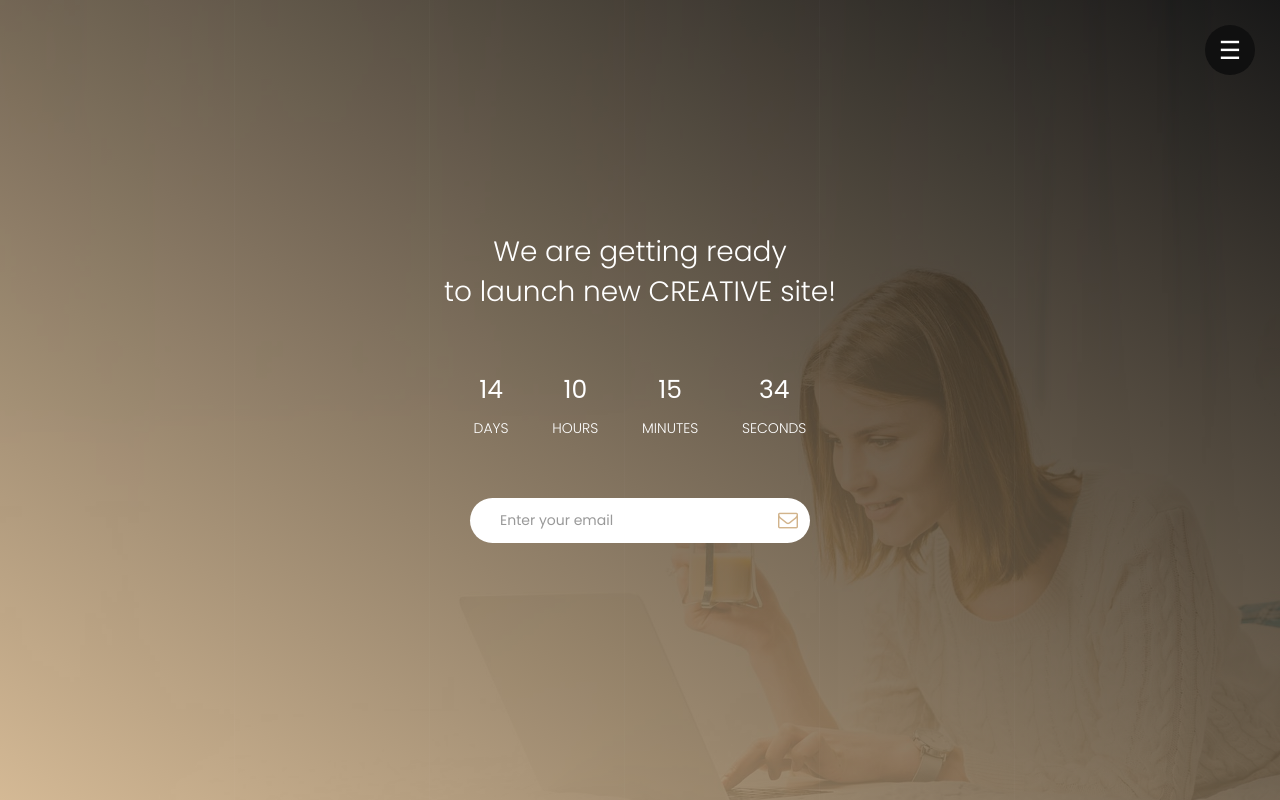
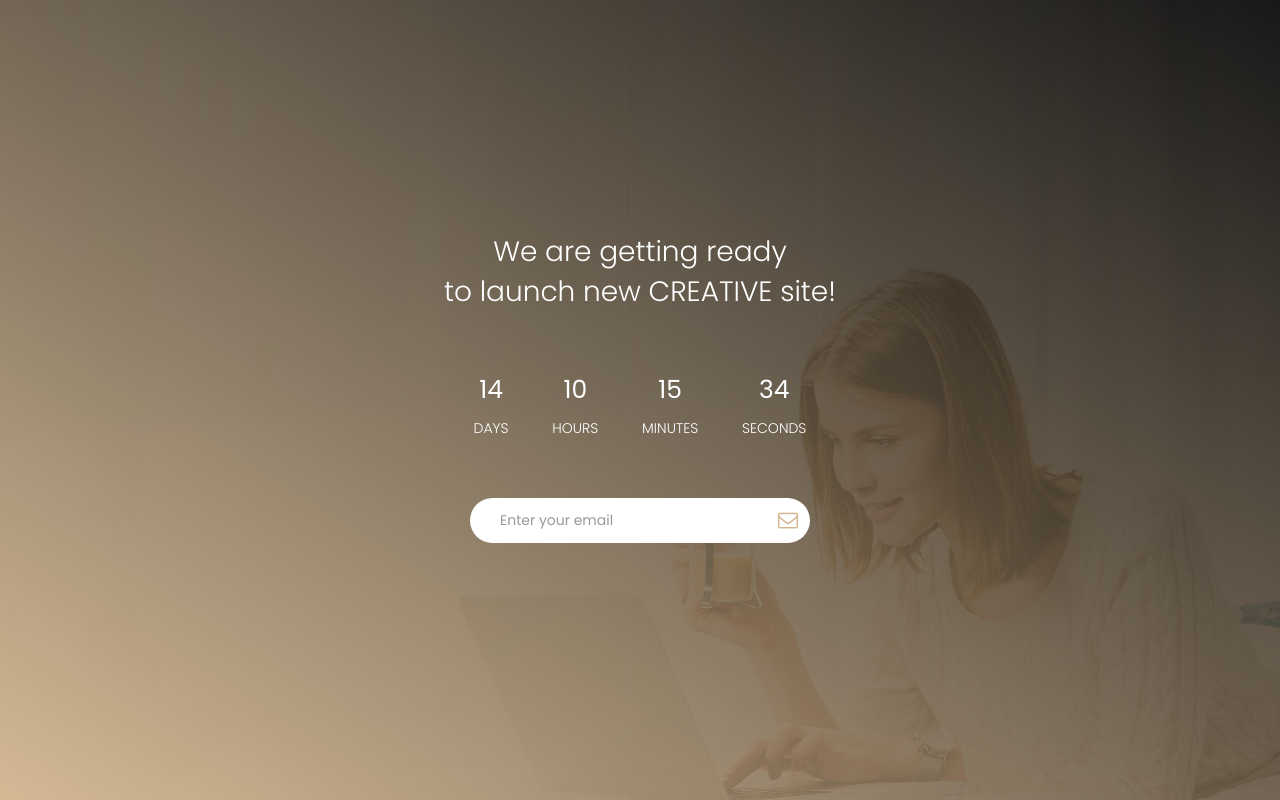
Before and after one commit to papoutsisk/gloriousrpsitesoon, a plain HTML site: page index.html in a window 1280 px wide. Drawn offline with Linux system fonts and the light colour scheme.

Commit message:
Update index.html

```diff
--- a/index.html
+++ b/index.html
@@ -12,9 +12,9 @@ https://templatemo.com/tm-521-get-ready
 -->
      <meta charset="UTF-8">
      <meta http-equiv="X-UA-Compatible" content="IE=Edge">
-     <meta name="description" content="">
+     <meta name="description" content="Σύντομα κοντά σας!">
      <meta name="keywords" content="">
-     <meta name="team" content="">
+     <meta name="team" content="papoutsisk and Glorious RP Staff">
      <meta name="viewport" content="width=device-width, initial-scale=1, maximum-scale=1">
 
      <link rel="stylesheet" href="css/bootstrap.min.css">
@@ -63,7 +63,7 @@ https://templatemo.com/tm-521-get-ready
     </section>
 
 
-    <div class="menu-bg"></div>
+    <!--<div class="menu-bg"></div>
     <div class="menu-burger">☰</div>
 
     <div class="menu-items">
@@ -101,7 +101,7 @@ https://templatemo.com/tm-521-get-ready
            </div>
          </div>
        </div>
-    </div>
+    </div>-->
 
 
      <!-- HOME -->
@@ -152,6 +152,7 @@ https://templatemo.com/tm-521-get-ready
      <script src="js/countdown.js"></script>
      <script src="js/init.js"></script>
      <script src="js/custom.js"></script>
+     <script src="js/welcome.js"></script>
 
 </body>
 </html>
```
